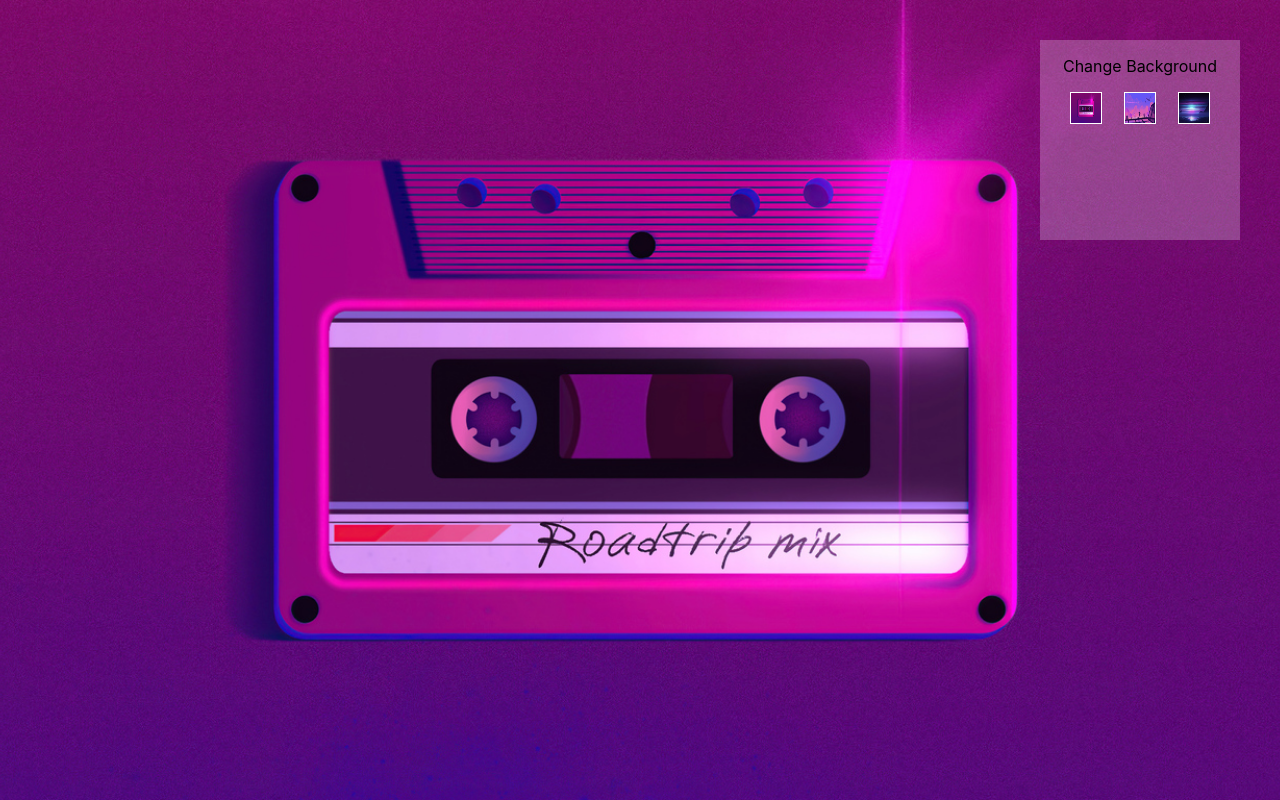
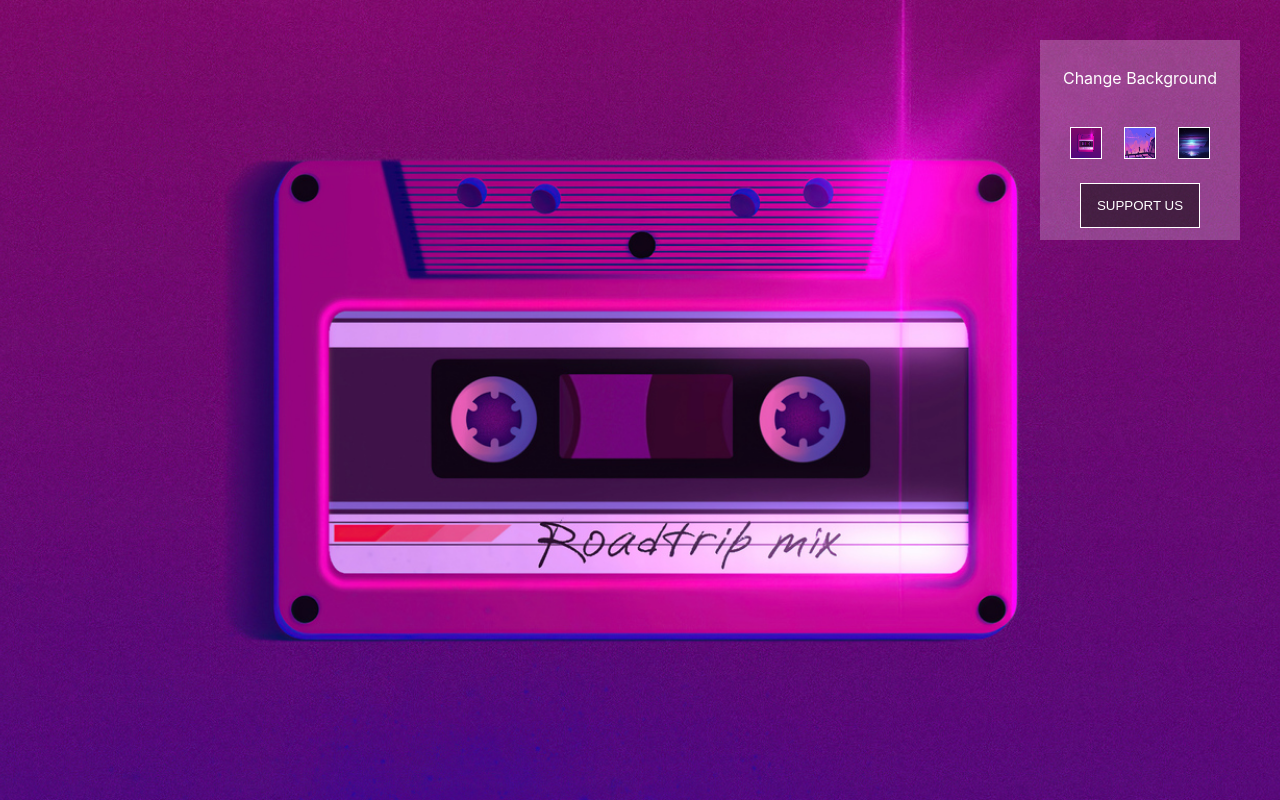
Before and after one commit to zt4ff/churchradio, a React (Create React App) app: page / in a window 1280 px wide. Built offline with nearby package versions, Linux system fonts and the light colour scheme.

Commit message:
completed settings

```diff
--- /dev/null
+++ b/src/components/button/index.tsx
@@ -0,0 +1,16 @@
+import React from "react";
+import { ButtonContainer } from "./styled";
+
+export type ButtonSizeTypes = "small" | "large" | "medium";
+
+interface ButtonProps {
+  children: React.ReactNode;
+  size?: ButtonSizeTypes;
+}
+
+export const Button: React.FC<ButtonProps> = ({
+  children,
+  size = "medium",
+}) => {
+  return <ButtonContainer size={size}>{children}</ButtonContainer>;
+};
--- /dev/null
+++ b/src/components/button/styled.ts
@@ -0,0 +1,23 @@
+import styled from "styled-components";
+import { ButtonSizeTypes } from "./index";
+
+interface ButtonContainerProps {
+  size: ButtonSizeTypes;
+}
+
+export const ButtonContainer = styled.button<ButtonContainerProps>`
+  border: 1px solid #fff;
+  cursor: pointer;
+  background: #00000087;
+  color: #fff;
+
+  & a {
+    color: #fff;
+  }
+
+  ${({ size }) => {
+    if (size === "small") return `height: 40px; width: 10px`;
+    else if (size === "medium") return `height: 45px; width: 120px`;
+    return `height: 50px; width: 140px`;
+  }};
+`;
--- a/src/components/settings/index.tsx
+++ b/src/components/settings/index.tsx
@@ -2,6 +2,7 @@ import React from "react";
 import { PlayLists } from "../../App";
 import { SettingsContainer } from "./styled";
 import { Thumbnail } from "./Thumbnail";
+import { Button } from "../button";
 
 interface SettingsProps {
   setPlayList: (playlist: PlayLists) => void;
@@ -12,12 +13,11 @@ const playLists: Array<PlayLists> = ["sermons", "rap_gospel", "chants"];
 export const Settings: React.FC<SettingsProps> = ({ setPlayList }) => {
   return (
     <SettingsContainer>
-      <p>Change Background</p>
+      <p style={{ color: "#fff" }}>Change Background</p>
       <div
         style={{
           display: "flex",
           width: "70%",
-          margin: "10px auto",
           justifyContent: "space-between",
           alignItems: "center",
         }}
@@ -33,6 +33,11 @@ export const Settings: React.FC<SettingsProps> = ({ setPlayList }) => {
           );
         })}
       </div>
+      <Button>
+        <a target="_blank" href="#">
+          SUPPORT US
+        </a>
+      </Button>
     </SettingsContainer>
   );
 };
--- a/src/components/settings/styled.ts
+++ b/src/components/settings/styled.ts
@@ -8,6 +8,15 @@ export const SettingsContainer = styled.div`
   right: 40px;
   text-align: center;
   background: #ffffff3b;
+  display: flex;
+  flex-direction: column;
+  align-items: center;
+  justify-content: space-around;
+
+  & a {
+    text-decoration: none;
+    color: #000;
+  }
 `;
 
 export const ThumbnailContainer = styled.img`
```
